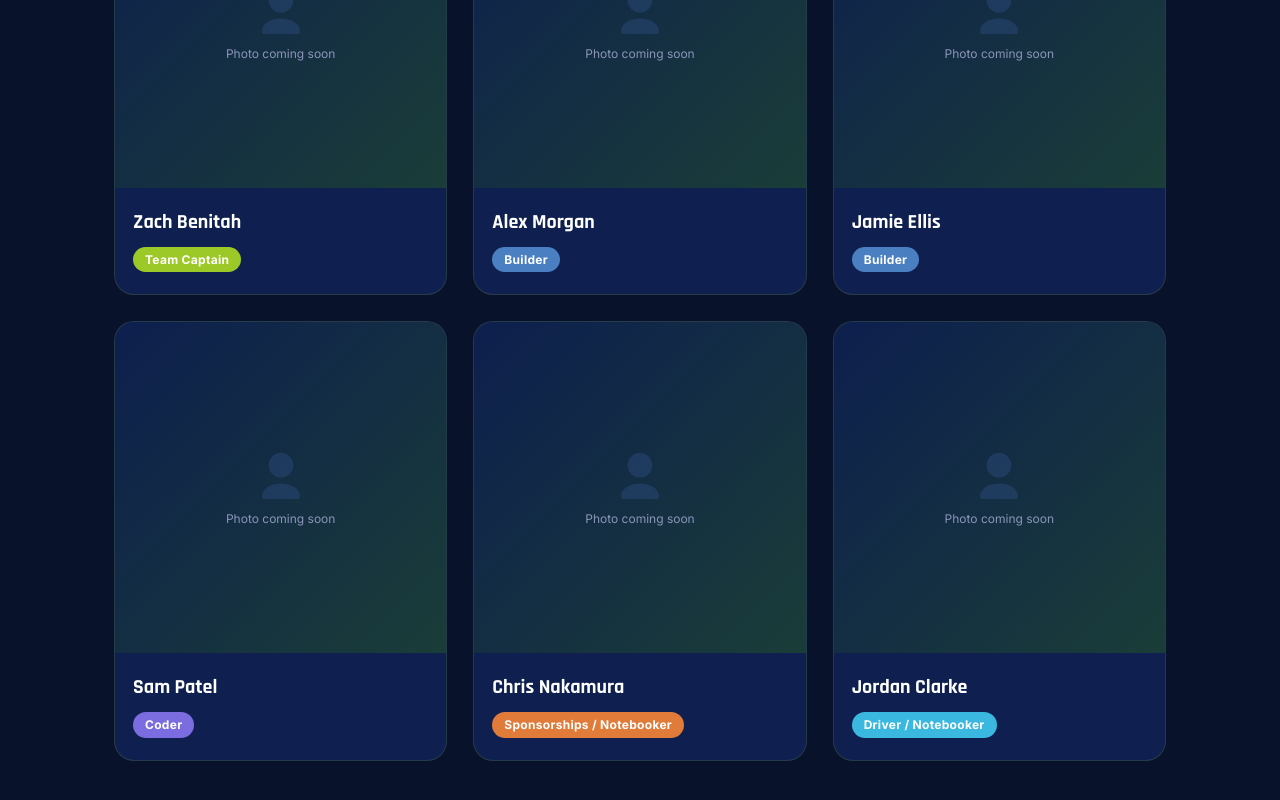
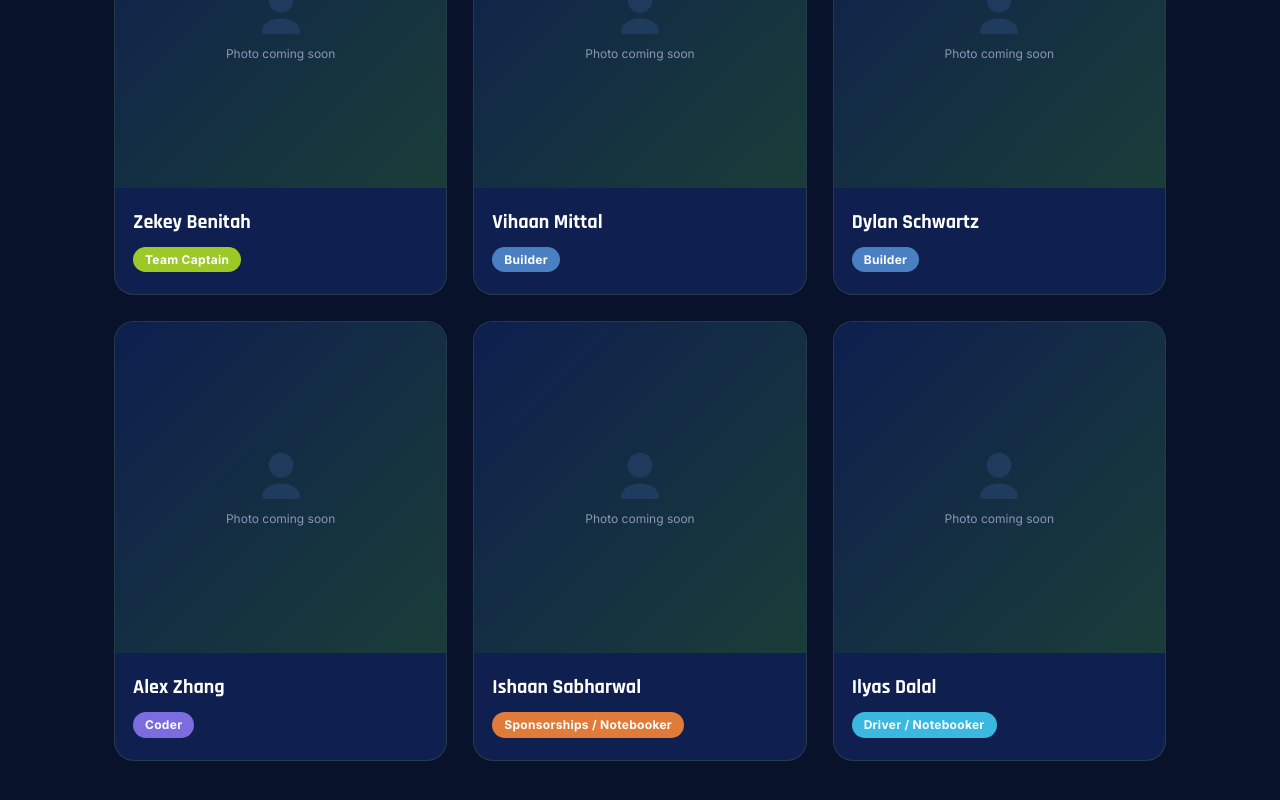
Before and after one commit to danuw/habs-vortex, a React (Vite) app: page /team in a window 1280 px wide. Shown: the part 526-1326 px from the top of the page. Built offline with nearby package versions, Linux system fonts and the light colour scheme.

Commit message:
Updated Team.tsx

```diff
--- a/src/pages/Team.tsx
+++ b/src/pages/Team.tsx
@@ -1,10 +1,10 @@
 const MEMBERS = [
-  { name: 'Zach Benitah',   role: 'Team Captain',              photo: null },
-  { name: 'Alex Morgan',    role: 'Builder',                    photo: null },
-  { name: 'Jamie Ellis',    role: 'Builder',                    photo: null },
-  { name: 'Sam Patel',      role: 'Coder',                     photo: null },
-  { name: 'Chris Nakamura', role: 'Sponsorships / Notebooker', photo: null },
-  { name: 'Jordan Clarke',  role: 'Driver / Notebooker',       photo: null },
+  { name: 'Zekey Benitah',   role: 'Team Captain',              photo: null },
+  { name: 'Vihaan Mittal',    role: 'Builder',                    photo: null },
+  { name: 'Dylan Schwartz',    role: 'Builder',                    photo: null },
+  { name: 'Alex Zhang',      role: 'Coder',                     photo: null },
+  { name: 'Ishaan Sabharwal', role: 'Sponsorships / Notebooker', photo: null },
+  { name: 'Ilyas Dalal',  role: 'Driver / Notebooker',       photo: null },
 ] as const;
 
 const ROLE_COLORS: Record<string, string> = {
```
